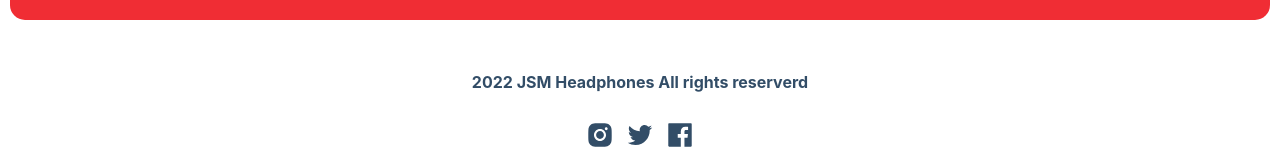
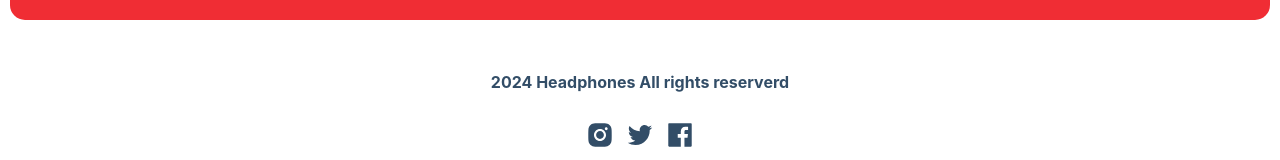
Before and after one commit to thetpainglin/react-vercel-project, a React (Create React App) app in the folder frontend/: page / in a window 1280 px wide. Shown: the part 1220-1380 px from the top of the page. Built offline with nearby package versions, Linux system fonts and the light colour scheme; no server answers.

Commit message:
Update Footer.js

```diff
--- a/frontend/src/ecomerce/component/Footer.js
+++ b/frontend/src/ecomerce/component/Footer.js
@@ -6,7 +6,7 @@ import {AiFillFacebook, AiFillInstagram, AiOutlineTwitter} from "react-icons/ai"
 export default function Footer(){
     return (
         <div className="footer-container">
-            <p>2022 JSM Headphones All rights reserverd</p>
+            <p>2024 Headphones All rights reserverd</p>
             <p className="icons">
                 < AiFillInstagram/>
                 <AiOutlineTwitter/>
```
